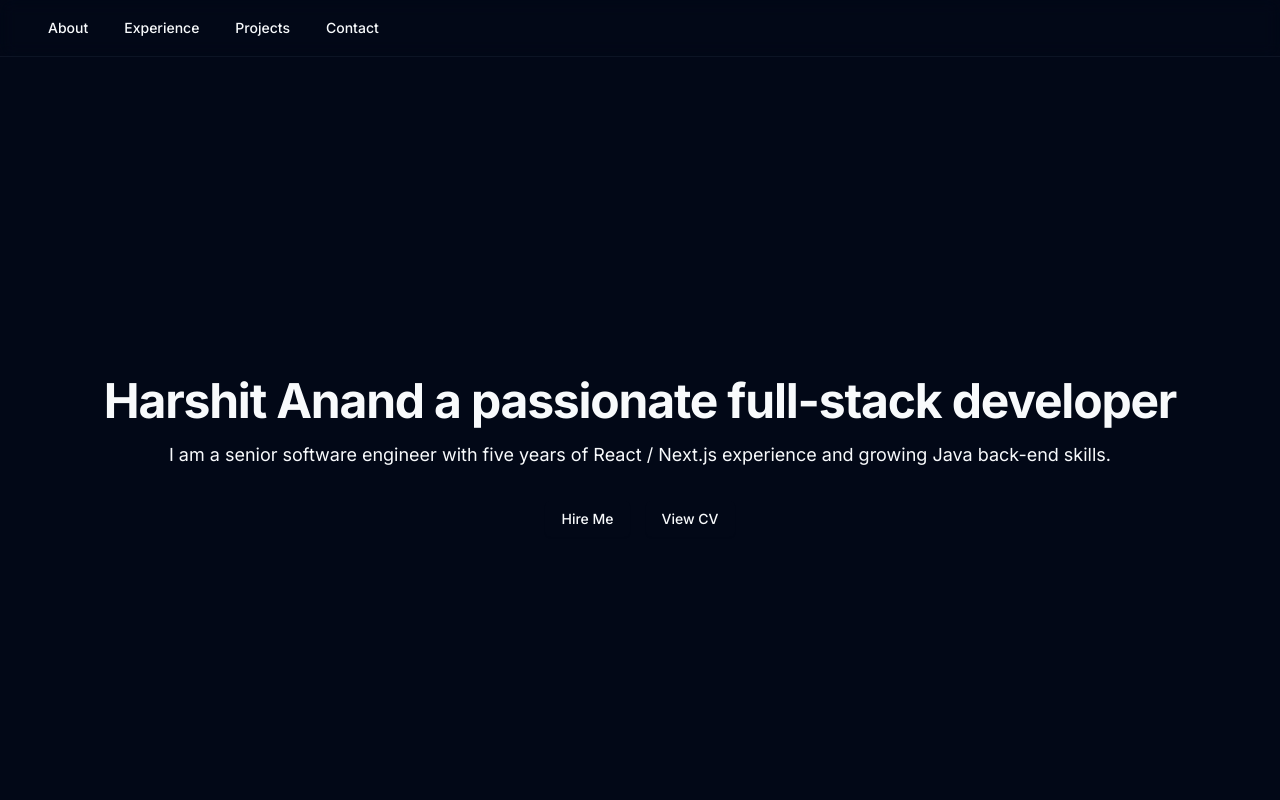
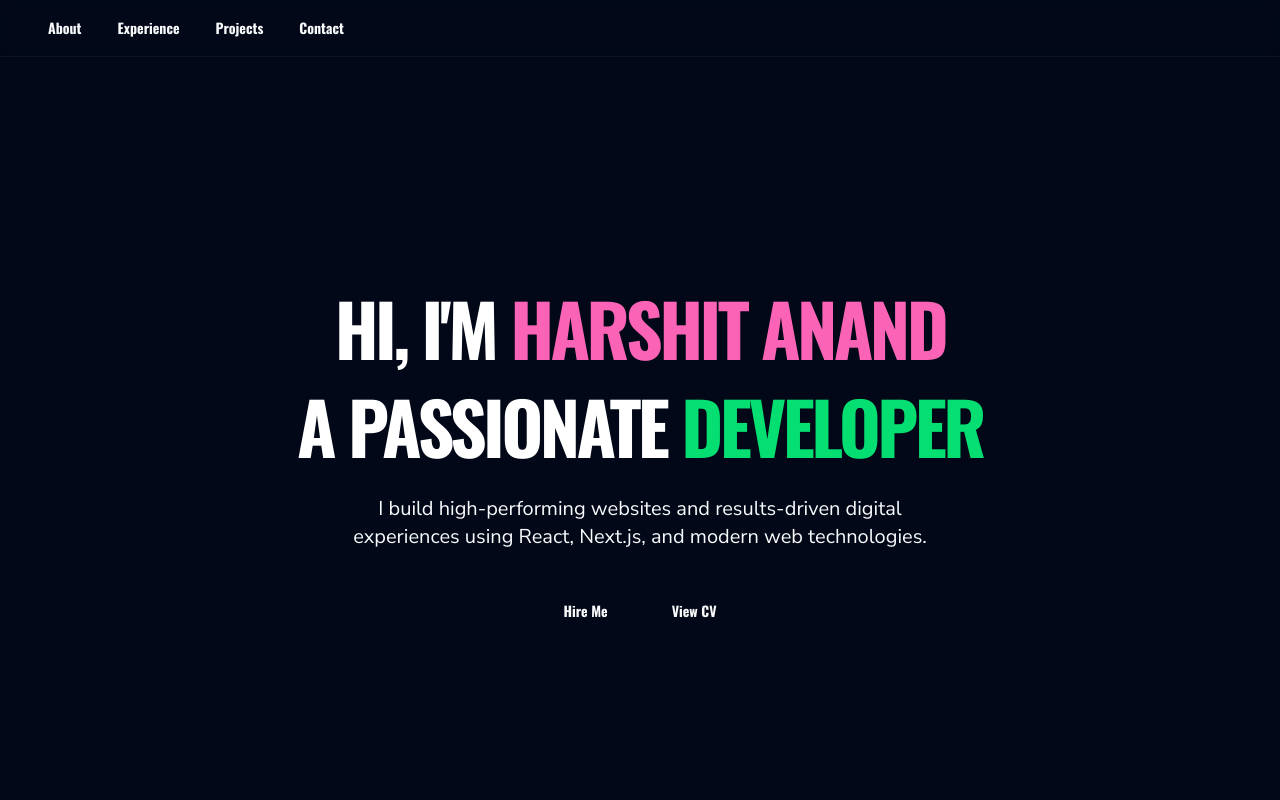
Before and after one commit to devbyharshit/portfolio, a Next.js app: page / in a window 1280 px wide. Shown: the top 800 px of the page. Built offline with nearby package versions, Linux system fonts and the light colour scheme; no server answers.

Commit message:
fix: fixed fonts and hero section

```diff
--- a/app/globals.css
+++ b/app/globals.css
@@ -41,8 +41,19 @@
   * {
     border-color: hsl(var(--border));
   }
+
   body {
     background-color: hsl(var(--background));
     color: hsl(var(--foreground));
+    font-family: var(--font-sans), sans-serif;
+  }
+
+  h1,
+  h2,
+  h3,
+  h4,
+  h5,
+  h6 {
+    letter-spacing: 0.02em;
   }
 }
--- a/app/layout.tsx
+++ b/app/layout.tsx
@@ -1,17 +1,27 @@
 'use client';
 
 import { QueryClient, QueryClientProvider } from '@tanstack/react-query';
-import { Inter as FontSans } from 'next/font/google';
 import { Analytics } from '@vercel/analytics/react';
+import { Oswald as FontSans } from 'next/font/google';
+import { Nunito_Sans } from 'next/font/google';
 
+import { Footer } from '@/components/footer';
+import { Header } from '@/components/header';
 import { cn } from '@/lib/utils';
 import './globals.css';
-import { Header } from '@/components/header';
-import { Footer } from '@/components/footer';
 
 const fontSans = FontSans({
   subsets: ['latin'],
   variable: '--font-sans',
+  weight: ['700'],
+  display: 'swap',
+});
+
+const fontNunitoSans = Nunito_Sans({
+  subsets: ['latin'],
+  variable: '--font-nunito-sans',
+  weight: ['400'],
+  display: 'swap',
 });
 
 const queryClient = new QueryClient();
@@ -30,7 +40,11 @@ export default function RootLayout({
   children: React.ReactNode;
 }>) {
   return (
-    <html lang="en" className="dark" suppressHydrationWarning>
+    <html
+      lang="en"
+      className={`dark ${fontSans.variable} ${fontNunitoSans.variable}`}
+      suppressHydrationWarning
+    >
       <head>
         <script
           type="application/ld+json"
--- a/app/page.tsx
+++ b/app/page.tsx
@@ -7,17 +7,27 @@ import { Button } from '@/components/ui/button';
 export default function Home() {
   return (
     <>
-      <header className="flex min-h-screen flex-col items-center justify-center p-24 text-center">
-        <h1 className="text-5xl font-bold tracking-tight">
-          Harshit Anand a passionate full-stack developer
+      <header className="relative flex min-h-screen flex-col items-center justify-center px-4 py-24 text-center overflow-hidden bg-background">
+        {/* Main headline */}
+        <h1 className="text-4xl sm:text-6xl md:text-7xl font-extrabold leading-tight tracking-tighter flex flex-col items-center gap-2">
+          <span className="block">
+            <span className="text-white">HI, I'M </span>
+            <span className="text-pink-400">HARSHIT ANAND</span>
+          </span>
+          <span className="block">
+            <span className="text-white">A PASSIONATE </span>
+            <span className="text-green-400">DEVELOPER</span>
+          </span>
         </h1>
-        <p className="mt-4 text-lg text-muted-foreground">
-          I am a senior software engineer with five years of React / Next.js experience and growing
-          Java back-end skills.
+        {/* Subtitle */}
+        <p className="mt-6 max-w-xl mx-auto text-lg md:text-xl text-muted-foreground font-medium [font-family:var(--font-nunito-sans),_sans-serif]">
+          I build high-performing websites and results-driven digital experiences using React,
+          Next.js, and modern web technologies.
         </p>
-        <div className="mt-8 flex gap-4">
-          <Button>Hire Me</Button>
-          <Button variant="secondary" asChild>
+        {/* Buttons */}
+        <div className="mt-10 flex flex-col sm:flex-row gap-4 justify-center">
+          <Button size="lg">Hire Me</Button>
+          <Button size="lg" variant="secondary" asChild>
             <a href="/harshit_anand_resume.pdf" download>
               View CV
             </a>
--- a/components/about-section.tsx
+++ b/components/about-section.tsx
@@ -6,7 +6,7 @@ function AboutSection() {
     <section id="about" className="container py-24 sm:py-32">
       <Card>
         <CardHeader>
-          <h2 className="text-3xl font-bold">About Me</h2>
+          <h2 className="text-3xl font-bold tracking-wide">About Me</h2>
         </CardHeader>
         <CardContent>
           <div className="grid grid-cols-1 gap-8 md:grid-cols-2">
--- a/components/contact-section.tsx
+++ b/components/contact-section.tsx
@@ -57,9 +57,13 @@ function ContactSection() {
   return (
     <section id="contact" className="container py-24 sm:py-32">
       <Toaster />
-      <h2 className="text-3xl font-bold text-center mb-8">Contact Me</h2>
+      <h2 className="text-3xl font-bold text-center mb-8 tracking-wide">Contact Me</h2>
       <Form {...form}>
-        <form onSubmit={form.handleSubmit(onSubmit)} className="space-y-8 max-w-xl mx-auto">
+        <form
+          onSubmit={form.handleSubmit(onSubmit)}
+          className="space-y-8 max-w-xl mx-auto"
+          suppressHydrationWarning
+        >
           <FormField
             control={form.control}
             name="name"
--- a/components/experience-section.tsx
+++ b/components/experience-section.tsx
@@ -9,14 +9,14 @@ import { experienceData } from '@/lib/experience-data';
 function ExperienceSection() {
   return (
     <section id="experience" className="container py-24 sm:py-32">
-      <h2 className="text-3xl font-bold text-center mb-8">Work Experience</h2>
+      <h2 className="text-3xl font-bold text-center mb-8 tracking-wide">Work Experience</h2>
       <Accordion type="single" collapsible className="w-full">
         {experienceData.map((experience, index) => (
           <AccordionItem value={`item-${index}`} key={index}>
             <AccordionTrigger>
               <div className="flex justify-between w-full pr-4">
                 <div className="text-left">
-                  <h3 className="font-semibold text-lg">{experience.role}</h3>
+                  <h3 className="font-semibold text-lg tracking-wide">{experience.role}</h3>
                   <p className="text-sm text-muted-foreground">{experience.company}</p>
                 </div>
                 <p className="text-sm text-muted-foreground">{experience.date}</p>
@@ -25,7 +25,7 @@ function ExperienceSection() {
             <AccordionContent>
               <p className="mb-4">{experience.description}</p>
               <div className="flex items-center gap-4">
-                <h4 className="font-semibold">Tech Stack:</h4>
+                <h4 className="font-semibold tracking-wide">Tech Stack:</h4>
                 <div className="flex items-center gap-2">
                   {experience.stack.map((tech, i) => (
                     <div key={i} className="flex items-center gap-1">
--- a/components/projects-section.tsx
+++ b/components/projects-section.tsx
@@ -13,7 +13,7 @@ function ProjectsSection() {
 
   return (
     <section id="projects" className="container py-24 sm:py-32">
-      <h2 className="text-3xl font-bold text-center mb-8">Featured Projects</h2>
+      <h2 className="text-3xl font-bold text-center mb-8 tracking-wide">Featured Projects</h2>
       {isLoading ? (
         <div className="grid grid-cols-1 md:grid-cols-2 lg:grid-cols-3 gap-8">
           {Array.from({ length: 6 }).map((_, i) => (
--- a/components/ui/input.tsx
+++ b/components/ui/input.tsx
@@ -3,16 +3,24 @@ import * as React from 'react';
 import { cn } from '@/lib/utils';
 
 function Input({ className, type, ...props }: React.ComponentProps<'input'>) {
+  // Use useEffect to ensure client-side only rendering for attributes added by browser extensions
+  const [mounted, setMounted] = React.useState(false);
+
+  React.useEffect(() => {
+    setMounted(true);
+  }, []);
+
   return (
     <input
       type={type}
-      data-slot="input"
+      data-slot="form-control"
       className={cn(
         'file:text-foreground placeholder:text-muted-foreground selection:bg-primary selection:text-primary-foreground dark:bg-input/30 border-input flex h-9 w-full min-w-0 rounded-md border bg-transparent px-3 py-1 text-base shadow-xs transition-[color,box-shadow] outline-none file:inline-flex file:h-7 file:border-0 file:bg-transparent file:text-sm file:font-medium disabled:pointer-events-none disabled:cursor-not-allowed disabled:opacity-50 md:text-sm',
         'focus-visible:border-ring focus-visible:ring-ring/50 focus-visible:ring-[3px]',
         'aria-invalid:ring-destructive/20 dark:aria-invalid:ring-destructive/40 aria-invalid:border-destructive',
         className,
       )}
+      suppressHydrationWarning
       {...props}
     />
   );
--- a/components/ui/textarea.tsx
+++ b/components/ui/textarea.tsx
@@ -3,13 +3,21 @@ import * as React from 'react';
 import { cn } from '@/lib/utils';
 
 function Textarea({ className, ...props }: React.ComponentProps<'textarea'>) {
+  // Use useEffect to ensure client-side only rendering for attributes added by browser extensions
+  const [mounted, setMounted] = React.useState(false);
+
+  React.useEffect(() => {
+    setMounted(true);
+  }, []);
+
   return (
     <textarea
-      data-slot="textarea"
+      data-slot="form-control"
       className={cn(
         'border-input placeholder:text-muted-foreground focus-visible:border-ring focus-visible:ring-ring/50 aria-invalid:ring-destructive/20 dark:aria-invalid:ring-destructive/40 aria-invalid:border-destructive dark:bg-input/30 flex field-sizing-content min-h-16 w-full rounded-md border bg-transparent px-3 py-2 text-base shadow-xs transition-[color,box-shadow] outline-none focus-visible:ring-[3px] disabled:cursor-not-allowed disabled:opacity-50 md:text-sm',
         className,
       )}
+      suppressHydrationWarning
       {...props}
     />
   );
--- a/lib/github.ts
+++ b/lib/github.ts
@@ -1,5 +1,4 @@
 export async function fetchPinnedRepos() {
-  console.log(process.env.GITHUB_TOKEN, process.env.NEXT_PUBLIC_GITHUB_USERNAME);
   const response = await fetch('https://api.github.com/graphql', {
     method: 'POST',
     headers: {
```
